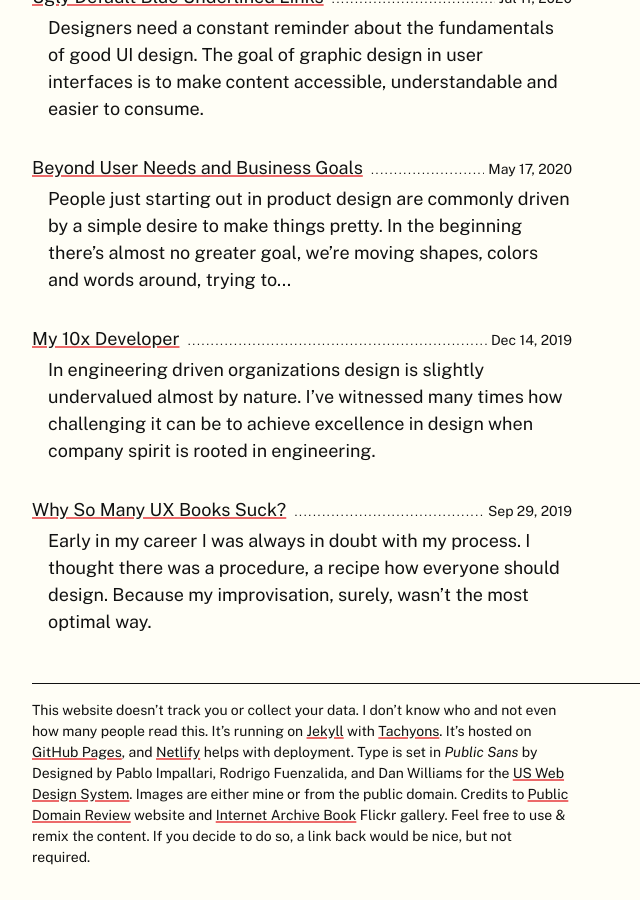
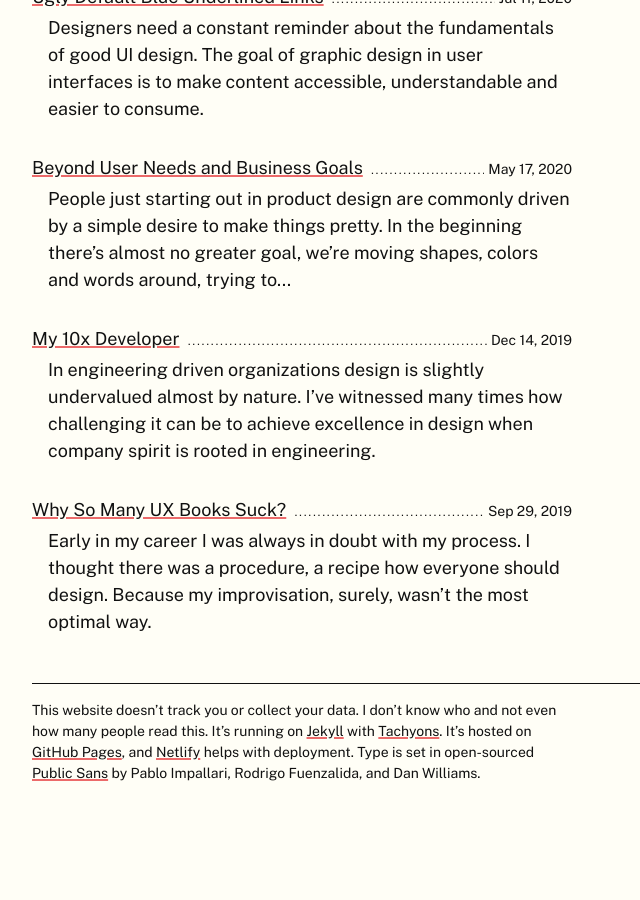
Before and after one commit to ropsii/ropsii.github.io, a Jekyll site: the page built from index.markdown, in a window 1280 px wide and 900 px high, scrolled down 1508 px. Shown: the whole window, without its empty margins (0-640 px from the left). Built offline with Jekyll 4.4.1, drawn with Linux system fonts in a browser that asks for light colours; after the commit the page ends 2324 px from its top, so only the background shows below that.

Commit message:
Purge colophon

```diff
--- a/404.html
+++ b/404.html
@@ -9,6 +9,6 @@ layout: default
             <img src="{% link /assets/innovation-fish.jpg %}" alt="three catfish with human head swimming right" class="db center" style="mix-blend-mode: multiply;">
         </div>
         <p class="measure-narrow bb pb3">That page doesn’t exist. Seems like I messed the URL, or could be that you misspelled something.</p>
-        <p class="mb0">☜ Go back to <a href="{{ "/" | relative_url }}">to homepage</a></p>
+        <p class="mb0 pt2"><a href="{{ "/" | relative_url }}" class="link ph3 pv1 br-pill ba sans-serif bg-white hover-bg-white">To homepage</a></p>
     </div>
 </div>
--- a/_includes/colophon.html
+++ b/_includes/colophon.html
@@ -1,7 +1,7 @@
 <div class="pt3 bt">
     <div class="measure">
         <p class="f7 mb0">
-            This website doesn’t track you or collect your data. I don’t know who and not even how many people read this. It’s running on <a href="https://jekyllrb.com/">Jekyll</a> with <a href="https://tachyons.io/">Tachyons</a>. It’s hosted on <a href="https://pages.github.com/">GitHub Pages</a>, and <a href="https://www.netlify.com/">Netlify</a> helps with deployment. Type is set in <em>Public Sans</em> by Designed by Pablo Impallari, Rodrigo Fuenzalida, and Dan Williams for the <a href="https://v2.designsystem.digital.gov/">US Web Design System</a>. Images are either mine or from the public domain. Credits to <a href="https://publicdomainreview.org/">Public Domain Review</a> website and <a href="https://www.flickr.com/photos/internetarchivebookimages/">Internet Archive Book</a> Flickr gallery. Feel free to use & remix the content. If you decide to do so, a link back would be nice, but not required.
+            This website doesn’t track you or collect your data. I don’t know who and not even how many people read this. It’s running on <a href="https://jekyllrb.com/">Jekyll</a> with <a href="https://tachyons.io/">Tachyons</a>. It’s hosted on <a href="https://pages.github.com/">GitHub Pages</a>, and <a href="https://www.netlify.com/">Netlify</a> helps with deployment. Type is set in open-sourced <a href="https://github.com/uswds/public-sans">Public Sans</a> by Pablo Impallari, Rodrigo Fuenzalida, and Dan Williams.
         </p>
     </div>
 </div>
```
